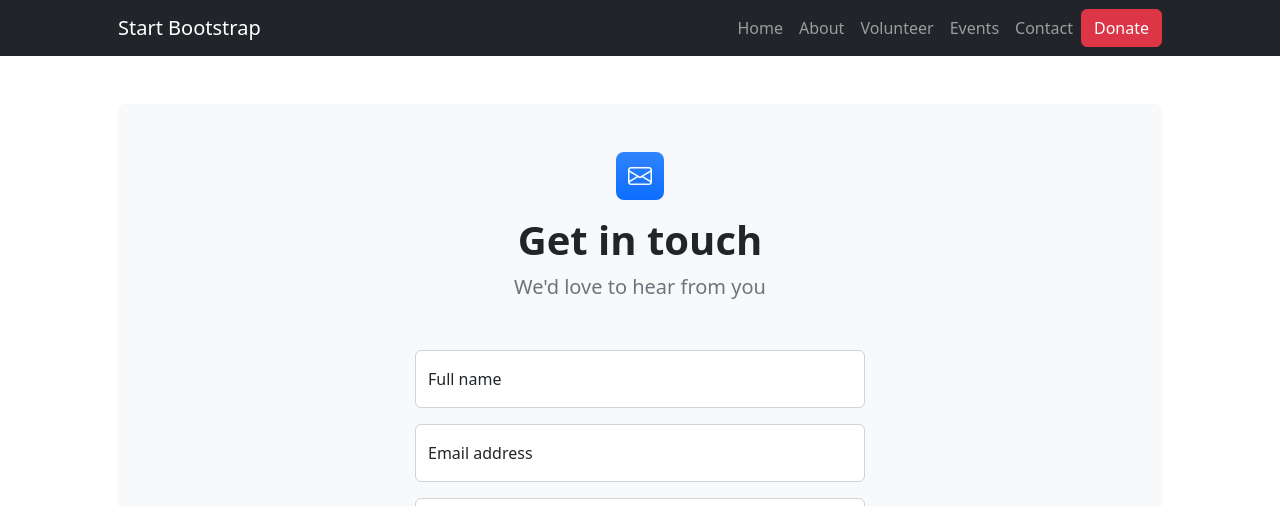
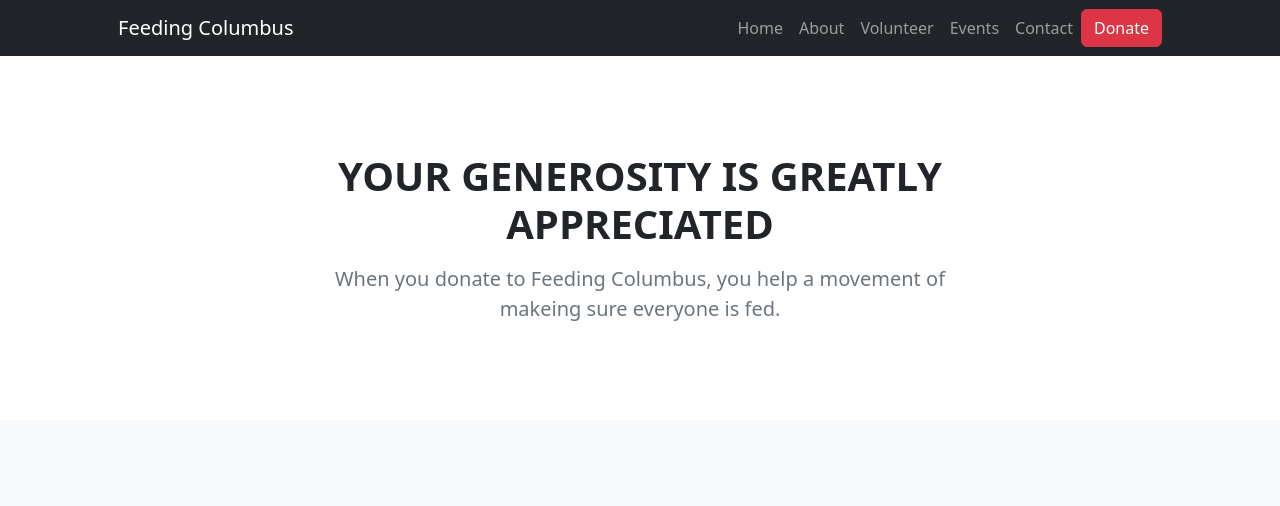
Before and after one commit to Nvp1514/Feeding-Columbus, a Flask app: page /donate.html in a window 1280 px wide. Shown: the top 506 px of the page. Run offline with Flask 2, Linux system fonts and the light colour scheme; some libraries are stand-ins or nearby versions.

Commit message:
Update donate.html

```diff
--- a/templates/donate.html
+++ b/templates/donate.html
@@ -5,7 +5,7 @@
         <meta name="viewport" content="width=device-width, initial-scale=1, shrink-to-fit=no" />
         <meta name="description" content />
         <meta name="author" content />
-        <title>Modern Business - Start Bootstrap Template</title>
+        <title>Feeding Columbus</title>
         <!-- Favicon-->
         <link rel="icon" type="image/x-icon" href="assets/favicon.ico" />
         <!-- Bootstrap icons-->
@@ -18,7 +18,7 @@
             <!-- Navigation-->
             <nav class="navbar navbar-expand-lg navbar-dark bg-dark">
                 <div class="container px-5">
-                    <a class="navbar-brand" href="index.html">Start Bootstrap</a>
+                    <a class="navbar-brand" href="index.html">Feeding Columbus</a>
                     <button class="navbar-toggler" type="button" data-bs-toggle="collapse" data-bs-target="#navbarSupportedContent" aria-controls="navbarSupportedContent" aria-expanded="false" aria-label="Toggle navigation"><span class="navbar-toggler-icon"></span></button>
                     <div class="collapse navbar-collapse" id="navbarSupportedContent">
                         <ul class="navbar-nav ms-auto mb-2 mb-lg-0">
@@ -33,94 +33,40 @@
                 </div>
             </nav>
             <!-- Page content-->
-            <section class="py-5">
+            <!-- Header-->
+            <header class="py-5">
                 <div class="container px-5">
-                    <!-- Contact form-->
-                    <div class="bg-light rounded-3 py-5 px-4 px-md-5 mb-5">
-                        <div class="text-center mb-5">
-                            <div class="feature bg-primary bg-gradient text-white rounded-3 mb-3"><i class="bi bi-envelope"></i></div>
-                            <h1 class="fw-bolder">Get in touch</h1>
-                            <p class="lead fw-normal text-muted mb-0">We'd love to hear from you</p>
-                        </div>
-                        <div class="row gx-5 justify-content-center">
-                            <div class="col-lg-8 col-xl-6">
-                                <!-- * * * * * * * * * * * * * * *-->
-                                <!-- * * SB Forms Contact Form * *-->
-                                <!-- * * * * * * * * * * * * * * *-->
-                                <!-- This form is pre-integrated with SB Forms.-->
-                                <!-- To make this form functional, sign up at-->
-                                <!-- https://startbootstrap.com/solution/contact-forms-->
-                                <!-- to get an API token!-->
-                                <form id="contactForm" data-sb-form-api-token="API_TOKEN">
-                                    <!-- Name input-->
-                                    <div class="form-floating mb-3">
-                                        <input class="form-control" id="name" type="text" placeholder="Enter your name..." data-sb-validations="required" />
-                                        <label for="name">Full name</label>
-                                        <div class="invalid-feedback" data-sb-feedback="name:required">A name is required.</div>
-                                    </div>
-                                    <!-- Email address input-->
-                                    <div class="form-floating mb-3">
-                                        <input class="form-control" id="email" type="email" placeholder="name@example.com" data-sb-validations="required,email" />
-                                        <label for="email">Email address</label>
-                                        <div class="invalid-feedback" data-sb-feedback="email:required">An email is required.</div>
-                                        <div class="invalid-feedback" data-sb-feedback="email:email">Email is not valid.</div>
-                                    </div>
-                                    <!-- Phone number input-->
-                                    <div class="form-floating mb-3">
-                                        <input class="form-control" id="phone" type="tel" placeholder="(123) 456-7890" data-sb-validations="required" />
-                                        <label for="phone">Phone number</label>
-                                        <div class="invalid-feedback" data-sb-feedback="phone:required">A phone number is required.</div>
-                                    </div>
-                                    <!-- Message input-->
-                                    <div class="form-floating mb-3">
-                                        <textarea class="form-control" id="message" type="text" placeholder="Enter your message here..." style="height: 10rem" data-sb-validations="required"></textarea>
-                                        <label for="message">Message</label>
-                                        <div class="invalid-feedback" data-sb-feedback="message:required">A message is required.</div>
-                                    </div>
-                                    <!-- Submit success message-->
-                                    <!---->
-                                    <!-- This is what your users will see when the form-->
-                                    <!-- has successfully submitted-->
-                                    <div class="d-none" id="submitSuccessMessage">
-                                        <div class="text-center mb-3">
-                                            <div class="fw-bolder">Form submission successful!</div>
-                                            To activate this form, sign up at
-                                            <br />
-                                            <a href="https://startbootstrap.com/solution/contact-forms">https://startbootstrap.com/solution/contact-forms</a>
-                                        </div>
-                                    </div>
-                                    <!-- Submit error message-->
-                                    <!---->
-                                    <!-- This is what your users will see when there is-->
-                                    <!-- an error submitting the form-->
-                                    <div class="d-none" id="submitErrorMessage"><div class="text-center text-danger mb-3">Error sending message!</div></div>
-                                    <!-- Submit Button-->
-                                    <div class="d-grid"><button class="btn btn-primary btn-lg disabled" id="submitButton" type="submit">Submit</button></div>
-                                </form>
+                    <div class="row justify-content-center">
+                        <div class="col-lg-8 col-xxl-6">
+                            <div class="text-center my-5">
+                                <h1 class="fw-bolder mb-3">YOUR GENEROSITY IS GREATLY APPRECIATED</h1>
+                                <p class="lead fw-normal text-muted mb-4">When you donate to Feeding Columbus, you help a movement of makeing sure everyone is fed.</p>
+
                             </div>
                         </div>
                     </div>
-                    <!-- Contact cards-->
-                    <div class="row gx-5 row-cols-2 row-cols-lg-4 py-5">
-                        <div class="col">
-                            <div class="feature bg-primary bg-gradient text-white rounded-3 mb-3"><i class="bi bi-chat-dots"></i></div>
-                            <div class="h5 mb-2">Chat with us</div>
-                            <p class="text-muted mb-0">Chat live with one of our support specialists.</p>
+                </div>
+            </header>
+            <!-- About section one-->
+            <section class="py-5 bg-light" id="scroll-target">
+                <div class="container px-5 my-5">
+                    <div class="row gx-5 align-items-center">
+                        <div class="col-lg-6"><img class="img-fluid rounded mb-5 mb-lg-0" src="https://iowacity.momcollective.com/wp-content/uploads/2015/06/Most-Needed-Items-1024x465.jpg" alt="..." /></div>
+                        <div class="col-lg-6">
+                            <h2 class="fw-bolder">NON-PERISHABLE FOODS ITEMS</h2>
+                            <p class="lead fw-normal text-muted mb-0">You can make food donations at the Feeding Columbus Center between Tuesday - Thursday 10 AM - 5 PM by appointment only.  To make an appointment please call:706.342.4567  </p>
                         </div>
-                        <div class="col">
-                            <div class="feature bg-primary bg-gradient text-white rounded-3 mb-3"><i class="bi bi-people"></i></div>
-                            <div class="h5">Ask the community</div>
-                            <p class="text-muted mb-0">Explore our community forums and communicate with other users.</p>
-                        </div>
-                        <div class="col">
-                            <div class="feature bg-primary bg-gradient text-white rounded-3 mb-3"><i class="bi bi-question-circle"></i></div>
-                            <div class="h5">Support center</div>
-                            <p class="text-muted mb-0">Browse FAQ's and support articles to find solutions.</p>
-                        </div>
-                        <div class="col">
-                            <div class="feature bg-primary bg-gradient text-white rounded-3 mb-3"><i class="bi bi-telephone"></i></div>
-                            <div class="h5">Call us</div>
-                            <p class="text-muted mb-0">Call us during normal business hours at (555) 892-9403.</p>
+                    </div>
+                </div>
+            </section>
+            <section class="py-5 bg-light" id="scroll-target">
+                <div class="container px-5 my-5">
+                    <div class="row gx-5 align-items-center">
+                        <div class="col-lg-6"><img class="img-fluid rounded mb-5 mb-lg-0" src="https://www.cadentcapital.com/assets/images/charity-1.jpg" alt="..." /></div>
+                        <div class="col-lg-6">
+                            <h2 class="fw-bolder">FINANCIAL GIFTS</h2>
+                            <p class="lead fw-normal text-muted mb-0"> Feeding Columbus is a 501(c)(3) non-profit organization. All donations are tax deductible. Thank you in advance for helping to change lives in our community.
+You can make a donation by check or cash at our Feeding Columbus Center by appoinment. To make an appointment please call: 706.342.4567</p>
                         </div>
                     </div>
                 </div>
@@ -130,7 +76,7 @@
         <footer class="bg-dark py-4 mt-auto">
             <div class="container px-5">
                 <div class="row align-items-center justify-content-between flex-column flex-sm-row">
-                    <div class="col-auto"><div class="small m-0 text-white">Copyright &copy; Your Website 2023</div></div>
+                    <div class="col-auto"><div class="small m-0 text-white">Copyright &copy; Feeding Columbus 2024</div></div>
                     <div class="col-auto">
                         <a class="link-light small" href="#!">Privacy</a>
                         <span class="text-white mx-1">&middot;</span>
```
